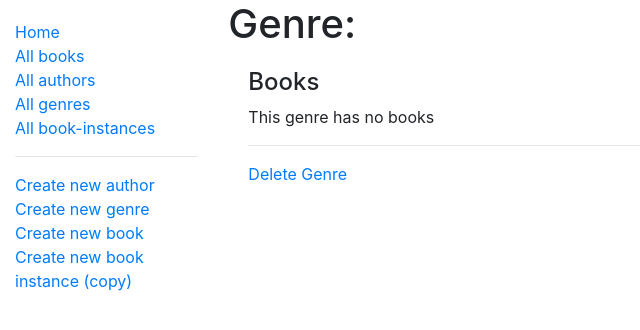
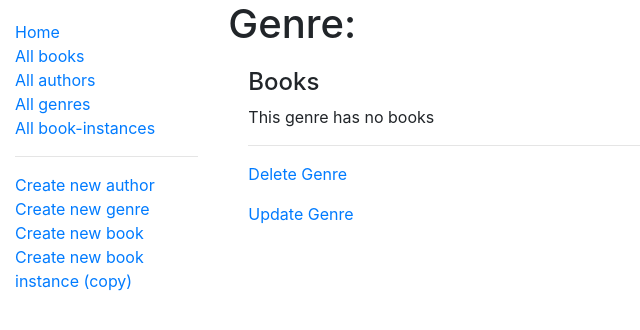
Before and after one commit to dstock3/express-library, a Node server app: template views/genre_detail.pug in a window 1280 px wide. Shown: the top 330 px of the page, without its empty margins (0-640 px from the left). Run offline with Node 20, Linux system fonts and the light colour scheme; the template is opened without the code that fills it, so the values that code supplies are empty; some libraries are stand-ins or nearby versions.

Commit message:
Added option to update genre on respective detail page.

```diff
--- a/views/genre_detail.pug
+++ b/views/genre_detail.pug
@@ -20,3 +20,5 @@ block content
     hr
     p
       a(href=genre.url+'/delete') Delete Genre
+    p
+      a(href=genre.url+'/update') Update Genre
```
